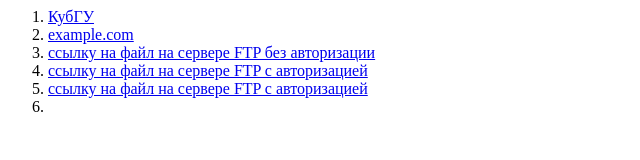
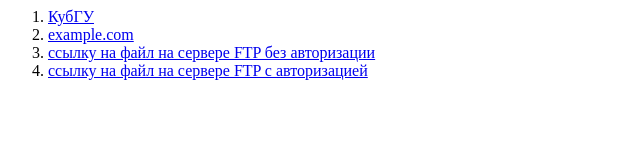
Before and after one commit to AntonGlotov/AntonGlotov.github.io, a plain HTML site: page index.html in a window 1280 px wide. Shown: the whole page, without its empty margins (0-640 px from the left). Drawn offline with Linux system fonts and the light colour scheme.

Commit message:
Update index.html

```diff
--- a/index.html
+++ b/index.html
@@ -2,6 +2,5 @@
   <li><a href="http://example.com/">КубГУ</a></li>
   <li><a href="https://example.com/">example.com</a></li>
   <li><a href="https://example.com/">ссылку на файл на сервере FTP без авторизации</a></li>
-  <li><a href="https://example.com/">ссылку на файл на сервере FTP с авторизацией</a></li>
-  <li><a href="ftp://<login>:<password>@<example>">ссылку на файл на сервере FTP с авторизацией</a><li>
+  <li><a href="ftp://<login>:<password>@<example>">ссылку на файл на сервере FTP с авторизацией</a></li>
 </ol>
```
